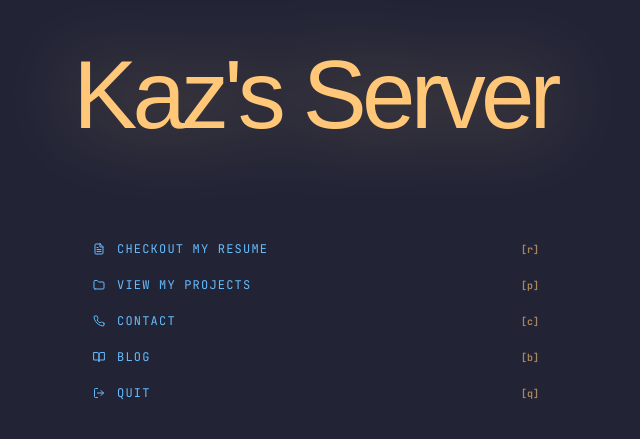
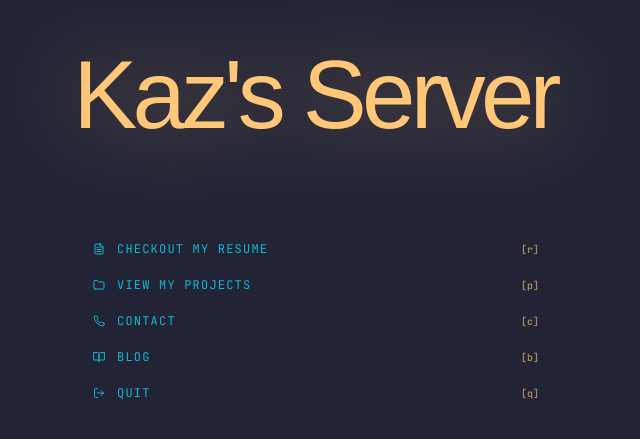
Before and after one commit to kazkriska/kaz-server-frontend, a Next.js app: page / in a window 1280 px wide. Shown: the part 175-614 px from the top of the page, without its empty margins (325-965 px from the left). Built offline with nearby package versions, Linux system fonts and the light colour scheme; a web font is replaced by a local one.

Commit message:
color change and .gitignore

```diff
--- a/src/app/page.js
+++ b/src/app/page.js
@@ -144,10 +144,10 @@ export default function Home() {
             className="group flex items-center justify-between py-0.5 transition-all cursor-pointer"
           >
             <div className="flex items-center gap-2.5">
-              <span className="text-blue1 group-hover:opacity-80 scale-75">
+              <span className="text-blue2 group-hover:opacity-80 scale-75">
                 {item.icon}
               </span>
-              <span className="text-xs text-blue1 transition-colors uppercase tracking-widest">
+              <span className="text-xs text-blue2 transition-colors uppercase tracking-widest">
                 {item.label}
               </span>
             </div>
```
Also changed, not shown: 1 other file (tests, documents, lock files or other folders).
